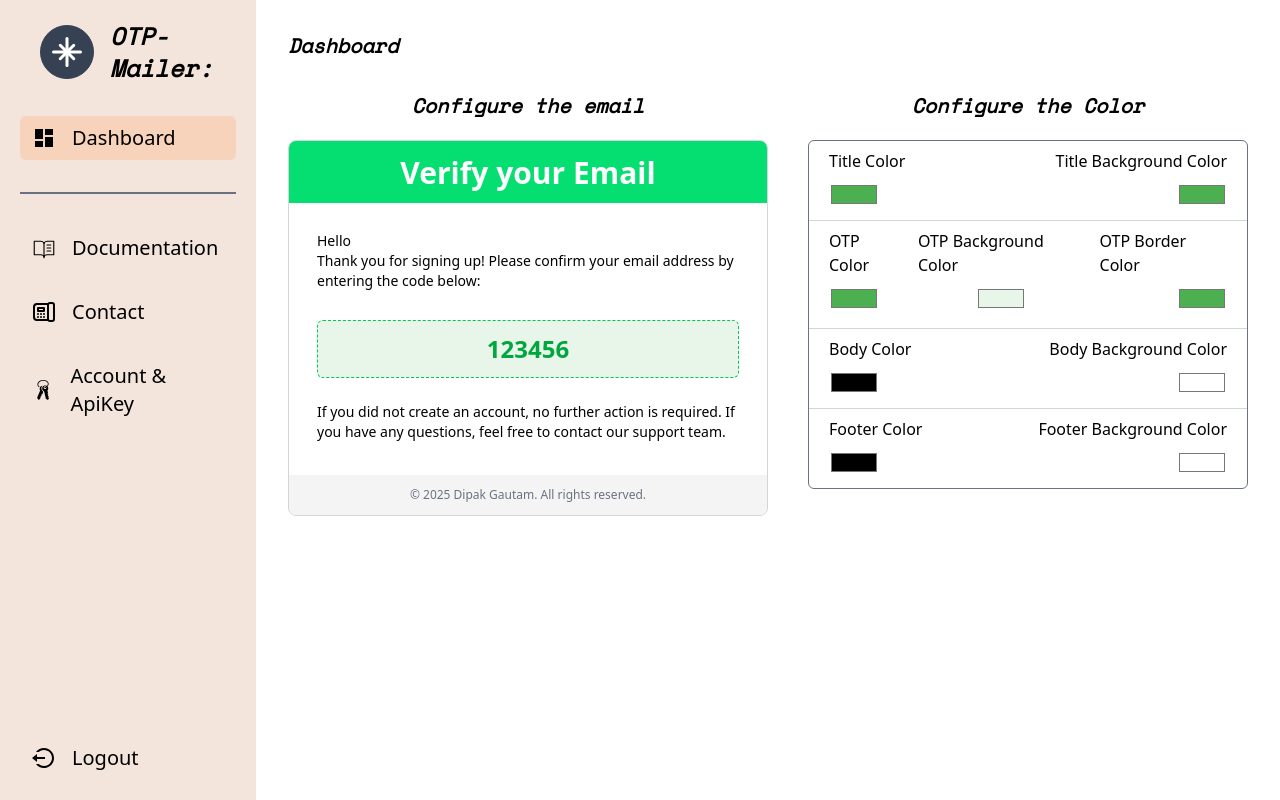
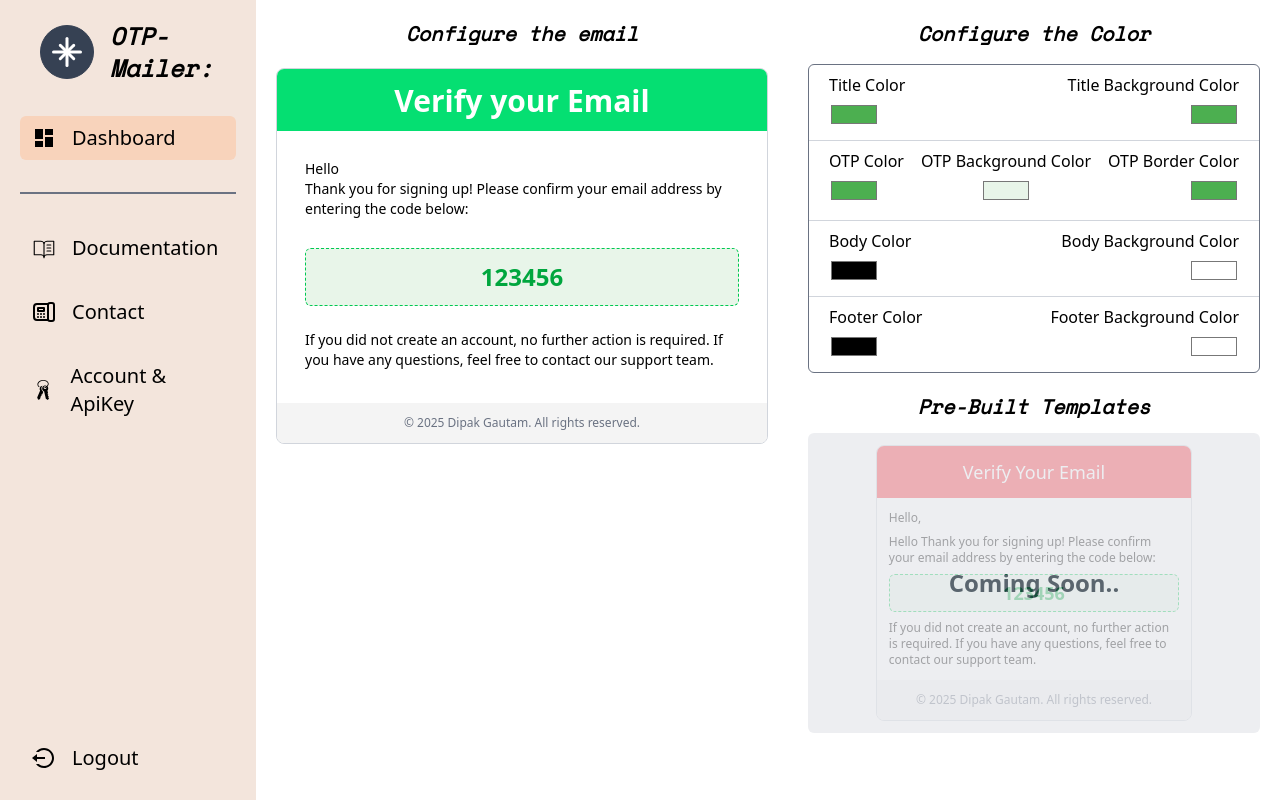
Before and after one commit to Dipak-Gautam/OTP-Mailer-Frontend, a React (Vite) app: page /dashboard in a window 1280 px wide. Built offline with nearby package versions, Linux system fonts and the light colour scheme.

Commit message:
feat: pre-built template integrated

```diff
--- a/src/Components/DashBoard/Component/Dashboard/Dashboard.tsx
+++ b/src/Components/DashBoard/Component/Dashboard/Dashboard.tsx
@@ -2,10 +2,10 @@ import EmailConfiguration from "./EmailConfiguration/EmailConfiguration";
 
 const Dashboard = () => {
   return (
-    <div className="p-8 h-[100vh] overflow-y-auto">
-      <div className="text-xl font-SpaceMono font-bold italic mb-8">
+    <div className="p-5 h-[100vh] overflow-y-auto">
+      {/* <div className="text-xl font-SpaceMono font-bold italic mb-8">
         Dashboard
-      </div>
+      </div> */}
       <div className=" ">
         <EmailConfiguration />
       </div>
--- a/src/Components/DashBoard/Component/Dashboard/EmailConfiguration/Components/TemplateSetting.tsx
+++ b/src/Components/DashBoard/Component/Dashboard/EmailConfiguration/Components/TemplateSetting.tsx
@@ -18,12 +18,12 @@ const TemplateSetting = () => {
 
   return (
     <div className="flex-1">
-      <div className="font-SpaceMono text-xl italic font-bold text-center mb-5">
+      <div className="font-SpaceMono text-xl italic font-bold text-center mb-4">
         Configure the Color
       </div>
       <div className="border rounded-md border-gray-500 pb-3">
         <div className="flex justify-between mt-2 items-center px-5 pb-3 border-b border-gray-300">
-          <div className="flex flex-col gap-2   ">
+          <div className="flex flex-col gap-1   ">
             <label htmlFor="titleColor">Title Color</label>
             <input
               className="rounded-md"
@@ -33,7 +33,7 @@ const TemplateSetting = () => {
               onChange={(e) => setTitleColor(e.target.value)}
             />
           </div>
-          <div className="flex flex-col gap-2 items-end">
+          <div className="flex flex-col gap-1 items-end">
             <label htmlFor="titleBackgroundColor">Title Background Color</label>
             <input
               className="rounded-md"
@@ -45,7 +45,7 @@ const TemplateSetting = () => {
           </div>
         </div>
         <div className="flex gap-4 mt-2 justify-between px-5 pb-4 border-b border-gray-300">
-          <div className="flex flex-col gap-2 j">
+          <div className="flex flex-col gap-1 j">
             <label htmlFor="optColor">OTP Color</label>
             <input
               className="rounded-md"
@@ -55,7 +55,7 @@ const TemplateSetting = () => {
               onChange={(e) => setOptColor(e.target.value)}
             />
           </div>
-          <div className="flex flex-col gap-2 justify-center items-center">
+          <div className="flex flex-col gap-1 justify-center items-center">
             <label htmlFor="optBackgroundColor">OTP Background Color</label>
             <input
               className="rounded-md"
@@ -65,7 +65,7 @@ const TemplateSetting = () => {
               onChange={(e) => setOptBackgroundColor(e.target.value)}
             />
           </div>
-          <div className="flex flex-col gap-2  items-end">
+          <div className="flex flex-col gap-1  items-end">
             <label htmlFor="otpBorderColor">OTP Border Color</label>
             <input
               className="rounded-md"
@@ -79,7 +79,7 @@ const TemplateSetting = () => {
 
         <div>
           <div className="flex gap-4 mt-2 justify-between px-5 pb-3 border-b border-gray-300">
-            <div className="flex flex-col gap-2 ">
+            <div className="flex flex-col gap-1 ">
               <label htmlFor="bodyColor">Body Color</label>
               <input
                 className="rounded-md"
@@ -89,7 +89,7 @@ const TemplateSetting = () => {
                 onChange={(e) => setBodyColor(e.target.value)}
               />
             </div>
-            <div className="flex flex-col gap-2 justify-center items-end">
+            <div className="flex flex-col gap-1 justify-center items-end">
               <label htmlFor="bodyBackgroundColor">Body Background Color</label>
               <input
                 className="rounded-md"
@@ -101,7 +101,7 @@ const TemplateSetting = () => {
             </div>
           </div>
           <div className="flex gap-4 mt-2 justify-between px-5  border-gray-300">
-            <div className="flex flex-col gap-2 ">
+            <div className="flex flex-col gap-1 ">
               <label htmlFor="footerColor">Footer Color</label>
               <input
                 className="rounded-md"
@@ -111,7 +111,7 @@ const TemplateSetting = () => {
                 onChange={(e) => setFooterColor(e.target.value)}
               />
             </div>
-            <div className="flex flex-col gap-2 justify-center items-end">
+            <div className="flex flex-col gap-1 justify-center items-end">
               <label htmlFor="footerBackgroundColor">
                 Footer Background Color
               </label>
--- a/src/Components/DashBoard/Component/Dashboard/EmailConfiguration/EmailConfiguration.tsx
+++ b/src/Components/DashBoard/Component/Dashboard/EmailConfiguration/EmailConfiguration.tsx
@@ -1,13 +1,15 @@
 import React from "react";
 import Template from "./Components/Template";
 import TemplateSetting from "./Components/TemplateSetting";
+import PreBuildTemplates from "../PreBuildTemplates/PreBuildTemplates";
 
 const EmailConfiguration = () => {
   return (
     <div className="flex gap-10 h-full">
       <Template />
-      <div className="h-full  flex-1">
+      <div className="h-full  flex-1 space-y-5">
         <TemplateSetting />
+        <PreBuildTemplates />
       </div>
     </div>
   );
--- /dev/null
+++ b/src/Components/DashBoard/Component/Dashboard/PreBuildTemplates/PreBuildTemplates.tsx
@@ -0,0 +1,43 @@
+import React from "react";
+
+const PreBuildTemplates = () => {
+  return (
+    <>
+      <div className="font-SpaceMono text-xl italic font-bold text-center mb-3">
+        Pre-Built Templates
+      </div>
+      <div className=" flex flex-col justify-center items-center relative py-3 rounded-md overflow-hidden">
+        <div className="absolute w-full h-full bg-gray-200 opacity-70 justify-center items-center flex text-gray-800 font-bold text-2xl">
+          Coming Soon..
+        </div>
+
+        <div className="border rounded-lg overflow-hidden border-gray-300 w-[70%]">
+          <div className="text-center bg-red-500 p-3 font-medium text-white text-lg">
+            Verify Your Email
+          </div>
+          <div className="text-xs space-y-2 p-3">
+            <p>Hello,</p>
+            <div>
+              Hello Thank you for signing up! Please confirm your email address
+              by entering the code below:
+            </div>
+            <div className="bg-[#e8f5e9] p-1 border border-dashed border-green-500 rounded-md">
+              <div className="text-center text-lg font-bold text-green-600">
+                123456
+              </div>
+            </div>
+            <div>
+              If you did not create an account, no further action is required.
+              If you have any questions, feel free to contact our support team.
+            </div>
+          </div>
+          <div className="bg-[#f4f4f4] text-center p-3 text-xs text-gray-500 font-medium">
+            © 2025 Dipak Gautam. All rights reserved.
+          </div>
+        </div>
+      </div>
+    </>
+  );
+};
+
+export default PreBuildTemplates;
```
